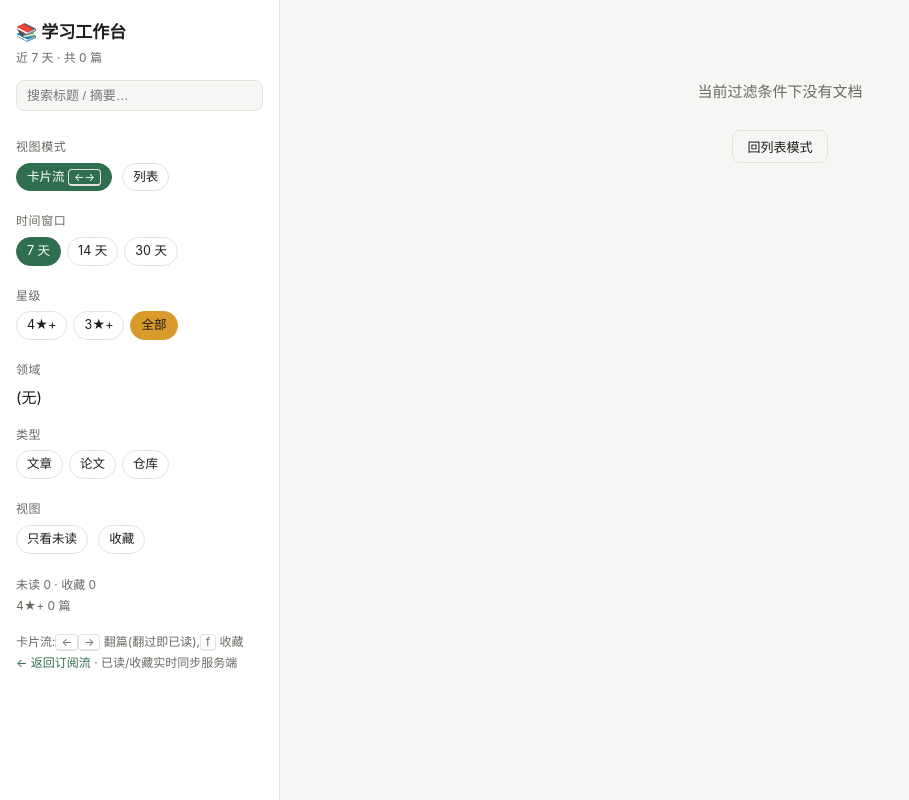
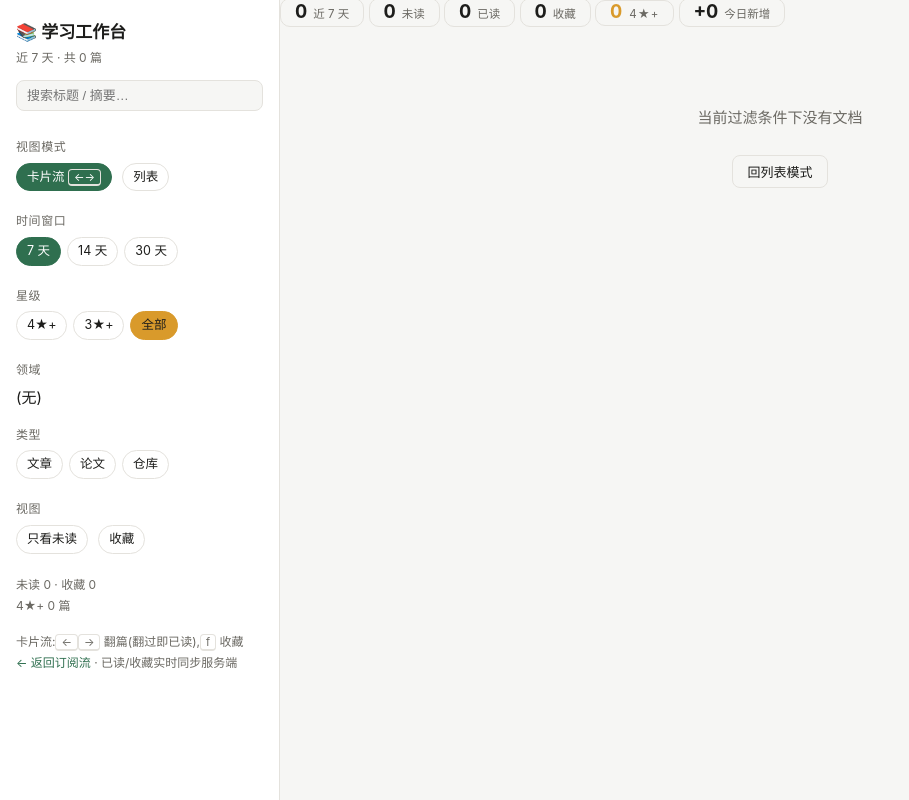
Before and after one commit to zjjiang/feed-curator, a FastAPI app: page /study in a window 1280 px wide. Shown: the whole page, without its empty margins (0-909 px from the left). Run offline with FastAPI, Linux system fonts and the light colour scheme; data that the repository does not hold is empty; parts of the project's set-up code (start-up, migrations or seed data) failed here and were passed over.

Commit message:
feat(study): sticky metrics header — window total/unread/read/fav/4star+/today
Metric tiles live in a sticky header shared by both modes; unread, fav
and 4star+ tiles are clickable and toggle the matching filter. Nav bar
keeps position + paging only.

Co-Authored-By: Claude Opus 5.5 (1M context) <noreply@anthropic.com>

```diff
--- a/app/web/templates/study.html
+++ b/app/web/templates/study.html
@@ -65,6 +65,19 @@
   .sheet .summary { font-size: 15px; }
   .sheet ul { margin: 6px 0; padding-left: 20px; }
   .sheet li { margin: 5px 0; font-size: 14.5px; }
+  /* ===== 指标 header ===== */
+  .metrics { display: flex; gap: 10px; align-items: center; flex-wrap: wrap;
+    padding: 10px 22px; border-bottom: 1px solid var(--line); background: var(--panel);
+    position: sticky; top: 0; z-index: 6; }
+  .metric { padding: 4px 14px; border: 1px solid var(--line); border-radius: 10px;
+    background: var(--bg); line-height: 1.3; }
+  .metric b { font-size: 19px; font-variant-numeric: tabular-nums; }
+  .metric .lbl { font-size: 11.5px; color: var(--ink2); margin-left: 6px; }
+  .metric.click { cursor: pointer; }
+  .metric.click:hover { border-color: var(--accent); }
+  .metric.click.on { background: var(--accent-soft); border-color: var(--accent); }
+  .metric.click.on .lbl { color: var(--accent); }
+  .metric.star b { color: var(--star); }
   /* ===== 卡片流模式 ===== */
   .stream { max-width: 720px; margin: 0 auto; padding: 34px 26px 110px; }
   .progress { height: 3px; background: var(--line); position: sticky; top: 0; z-index: 5; }
@@ -119,7 +132,7 @@
       <a href="/">← 返回订阅流</a> · 已读/收藏实时同步服务端
     </div>
   </aside>
-  <main id="main"><div class="loading" id="loading">正在拉取学习载荷…</div></main>
+  <main id="main"><div id="metrics"></div><div id="view"><div class="loading" id="loading">正在拉取学习载荷…</div></div></main>
 </div>
 <div id="detail"><div class="sheet" id="sheet"></div></div>
 <div id="toast"></div>
@@ -192,7 +205,8 @@ async function load() {
     loaded = true;
     renderAll();
   } catch (e) {
-    document.getElementById("loading").textContent = `载荷加载失败:${e.message}`;
+    const lv = document.getElementById("loading") || document.getElementById("view");
+    lv.textContent = `载荷加载失败:${e.message}`;
   }
 }
 
@@ -227,7 +241,7 @@ function renderChips() {
   document.querySelectorAll("[data-kind]").forEach(el => el.onclick = () => { fKind = fKind===el.dataset.kind?null:el.dataset.kind; curId=null; renderAll(); });
   document.querySelectorAll("[data-days]").forEach(el => el.onclick = () => {
     days = +el.dataset.days; put("wb_days", days); curId=null; loaded=false;
-    document.getElementById("main").innerHTML = `<div class="loading" id="loading">正在拉取学习载荷…</div>`;
+    document.getElementById("view").innerHTML = `<div class="loading" id="loading">正在拉取学习载荷…</div>`;
     load();
   });
   document.querySelectorAll("[data-view]").forEach(el => {
@@ -247,11 +261,28 @@ function renderStat() {
     `未读 ${unread} · 收藏 ${favs}<br>4★+ ${DATA.filter(d=>d.stars>=4).length} 篇`;
   document.getElementById("sub").textContent =
     loaded ? `近 ${days} 天 · 共 ${DATA.length} 篇` : "加载中…";
+  if (!loaded) return;
+  const dayStart = new Date(); dayStart.setHours(0,0,0,0);
+  const today = DATA.filter(d => d.ts * 1000 >= dayStart.getTime()).length;
+  document.getElementById("metrics").innerHTML = `
+    <span class="metric"><b>${DATA.length}</b><span class="lbl">近 ${days} 天</span></span>
+    <span class="metric click ${view==="unread"?"on":""}" data-m="unread"><b>${unread}</b><span class="lbl">未读</span></span>
+    <span class="metric"><b>${DATA.length - unread}</b><span class="lbl">已读</span></span>
+    <span class="metric click ${view==="fav"?"on":""}" data-m="fav"><b>${favs}</b><span class="lbl">收藏</span></span>
+    <span class="metric star click ${fStar===4?"on":""}" data-m="stars"><b>${DATA.filter(d=>d.stars>=4).length}</b><span class="lbl">4★+</span></span>
+    <span class="metric"><b>+${today}</b><span class="lbl">今日新增</span></span>`;
+  document.querySelectorAll("[data-m]").forEach(el => el.onclick = () => {
+    const m = el.dataset.m;
+    if (m === "unread" || m === "fav") view = view === m ? null : m;
+    else if (m === "stars") fStar = fStar === 4 ? 0 : 4;
+    curId = null;
+    renderAll();
+  });
 }
 
 /* ---------- 列表模式 ---------- */
 function renderList() {
-  document.getElementById("main").innerHTML = `<div class="list" id="listEl"></div>`;
+  document.getElementById("view").innerHTML = `<div class="list" id="listEl"></div>`;
   const el = document.getElementById("listEl");
   el.innerHTML = rows.length ? rows.map(d => `
     <div class="row ${state.read[d.id]?"read":""}" data-id="${d.id}">
@@ -303,9 +334,9 @@ function pickStart() {
 }
 
 function renderStream() {
-  const main = document.getElementById("main");
+  const view = document.getElementById("view");
   if (!rows.length) {
-    main.innerHTML = `<div class="empty">当前过滤条件下没有文档<br><br>
+    view.innerHTML = `<div class="empty">当前过滤条件下没有文档<br><br>
       <button class="btn" onclick="mode='list';put('wb_mode',mode);renderAll()">回列表模式</button></div>`;
     return;
   }
@@ -317,9 +348,7 @@ function drawCard() {
   const d = rows[idx];
   curId = d.id; put("wb_cur", curId);
   const fav = !!state.fav[d.id];
-  const rc = rows.filter(x => state.read[x.id]).length;
-  const fc = rows.filter(x => state.fav[x.id]).length;
-  document.getElementById("main").innerHTML = `
+  document.getElementById("view").innerHTML = `
     <div class="progress"><i style="width:${((idx+1)/rows.length*100).toFixed(1)}%"></i></div>
     <div class="stream card">
       <div class="stars">${stars(d.stars)}</div>
@@ -335,7 +364,7 @@ function drawCard() {
     </div>
     <div class="nav">
       <button class="btn" id="navPrev" ${idx===0?"disabled":""}>← 上一篇</button>
-      <span class="pos">第 ${idx+1} / ${rows.length} 篇 · 已读 <strong>${rc}</strong> · 收藏 <strong>${fc}</strong></span>
+      <span class="pos">第 ${idx+1} / ${rows.length} 篇 · 翻过即已读</span>
       <button class="btn primary" id="navNext" ${idx===rows.length-1?"disabled":""}>下一篇 →</button>
     </div>`;
   document.getElementById("navPrev").onclick = prevCard;
```
